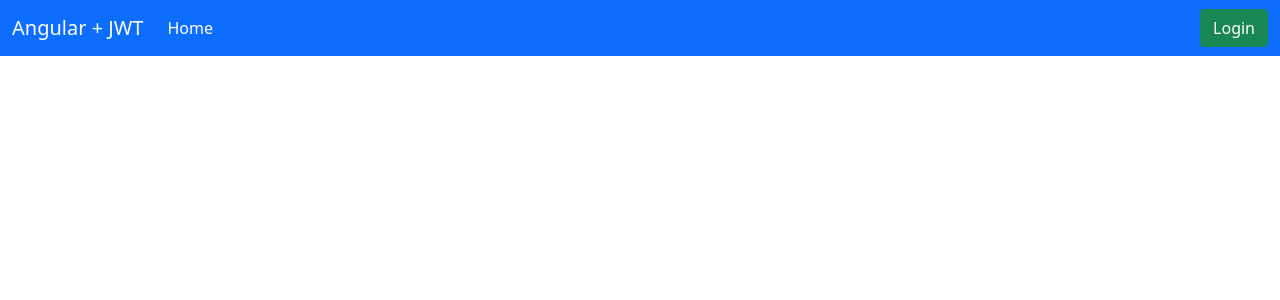
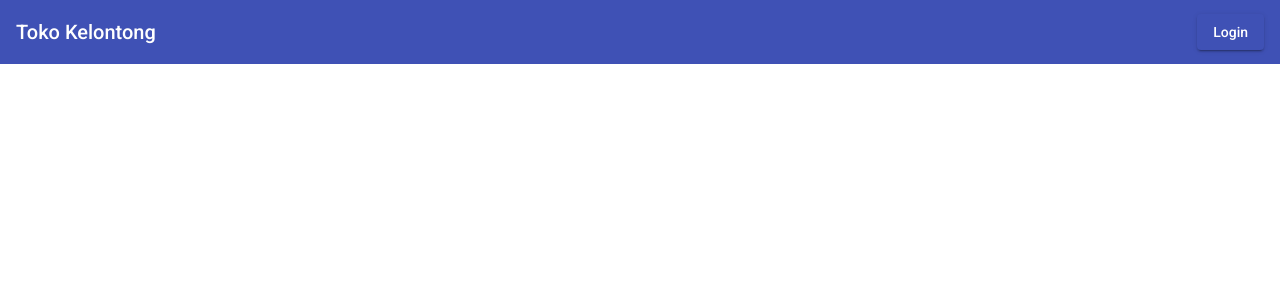
Before and after one commit to NoviantoA/ecommerce, an Angular app in the folder frontend/: page / in a window 1280 px wide. Shown: the top 300 px of the page. Built offline with nearby package versions, Linux system fonts and the light colour scheme.

Commit message:
tambah angular material compoents

```diff
--- a/frontend/angular.json
+++ b/frontend/angular.json
@@ -24,6 +24,7 @@
               "src/assets"
             ],
             "styles": [
+              "./node_modules/@angular/material/prebuilt-themes/indigo-pink.css",
               "src/styles.css",
               "node_modules/bootstrap/dist/css/bootstrap.min.css"
             ],
@@ -92,6 +93,7 @@
               "src/assets"
             ],
             "styles": [
+              "./node_modules/@angular/material/prebuilt-themes/indigo-pink.css",
               "src/styles.css"
             ],
             "scripts": []
--- a/frontend/package.json
+++ b/frontend/package.json
@@ -12,10 +12,12 @@
   "private": true,
   "dependencies": {
     "@angular/animations": "~10.1.4",
+    "@angular/cdk": "^10.2.7",
     "@angular/common": "~10.1.4",
     "@angular/compiler": "~10.1.4",
     "@angular/core": "~10.1.4",
     "@angular/forms": "~10.1.4",
+    "@angular/material": "^10.2.7",
     "@angular/platform-browser": "~10.1.4",
     "@angular/platform-browser-dynamic": "~10.1.4",
     "@angular/router": "~10.1.4",
@@ -29,9 +31,9 @@
     "@angular-devkit/build-angular": "~0.1001.4",
     "@angular/cli": "~10.1.4",
     "@angular/compiler-cli": "~10.1.4",
-    "@types/node": "^12.11.1",
     "@types/jasmine": "~3.5.0",
     "@types/jasminewd2": "~2.0.3",
+    "@types/node": "^12.11.1",
     "codelyzer": "^6.0.0",
     "jasmine-core": "~3.6.0",
     "jasmine-spec-reporter": "~5.0.0",
--- a/frontend/src/app/header/header.component.css
+++ b/frontend/src/app/header/header.component.css
@@ -0,0 +1,3 @@
+.space-button {
+    flex: 1 1 auto;
+}
--- a/frontend/src/app/header/header.component.html
+++ b/frontend/src/app/header/header.component.html
@@ -1,4 +1,15 @@
-<nav class="navbar navbar-expand-lg navbar-dark bg-primary">
+<mat-toolbar color="primary">
+  <span>Toko Kelontong</span>
+  <span class="space-button"></span>
+  <button *ngIf="! isLoggedIn()" routerLink="/login" mat-raised-button color="primary">
+      Login
+  </button>
+  <button *ngIf="isLoggedIn()" (click)="logout()" mat-raised-button color="warn">
+    Logout
+</button>
+</mat-toolbar>
+
+<!-- <nav class="navbar navbar-expand-lg navbar-dark bg-primary">
     <div class="container-fluid">
       <a class="navbar-brand" href="#">Angular + JWT</a>
       <button class="navbar-toggler" type="button" data-bs-toggle="collapse" data-bs-target="#navbarSupportedContent" aria-controls="navbarSupportedContent" aria-expanded="false" aria-label="Toggle navigation">
@@ -25,4 +36,4 @@
         <button *ngIf="isLoggedIn()" type="button" class="btn btn-danger" (click)="logout()" >Logout</button>
       </div>
     </div>
-  </nav>
+  </nav> -->
--- a/frontend/src/index.html
+++ b/frontend/src/index.html
@@ -6,8 +6,10 @@
   <base href="/">
   <meta name="viewport" content="width=device-width, initial-scale=1">
   <link rel="icon" type="image/x-icon" href="favicon.ico">
+  <link href="https://fonts.googleapis.com/css?family=Roboto:300,400,500&display=swap" rel="stylesheet">
+  <link href="https://fonts.googleapis.com/icon?family=Material+Icons" rel="stylesheet">
 </head>
-<body>
+<body class="mat-typography">
   <app-root></app-root>
 </body>
 </html>
--- a/frontend/src/styles.css
+++ b/frontend/src/styles.css
@@ -1 +1,4 @@
 /* You can add global styles to this file, and also import other style files */
+
+html, body { height: 100%; }
+body { margin: 0; font-family: Roboto, "Helvetica Neue", sans-serif; }
```
Also changed, not shown: frontend/src/app/app.module.ts (+7 -1 lines), 2 other files (tests, documents, lock files or other folders).
